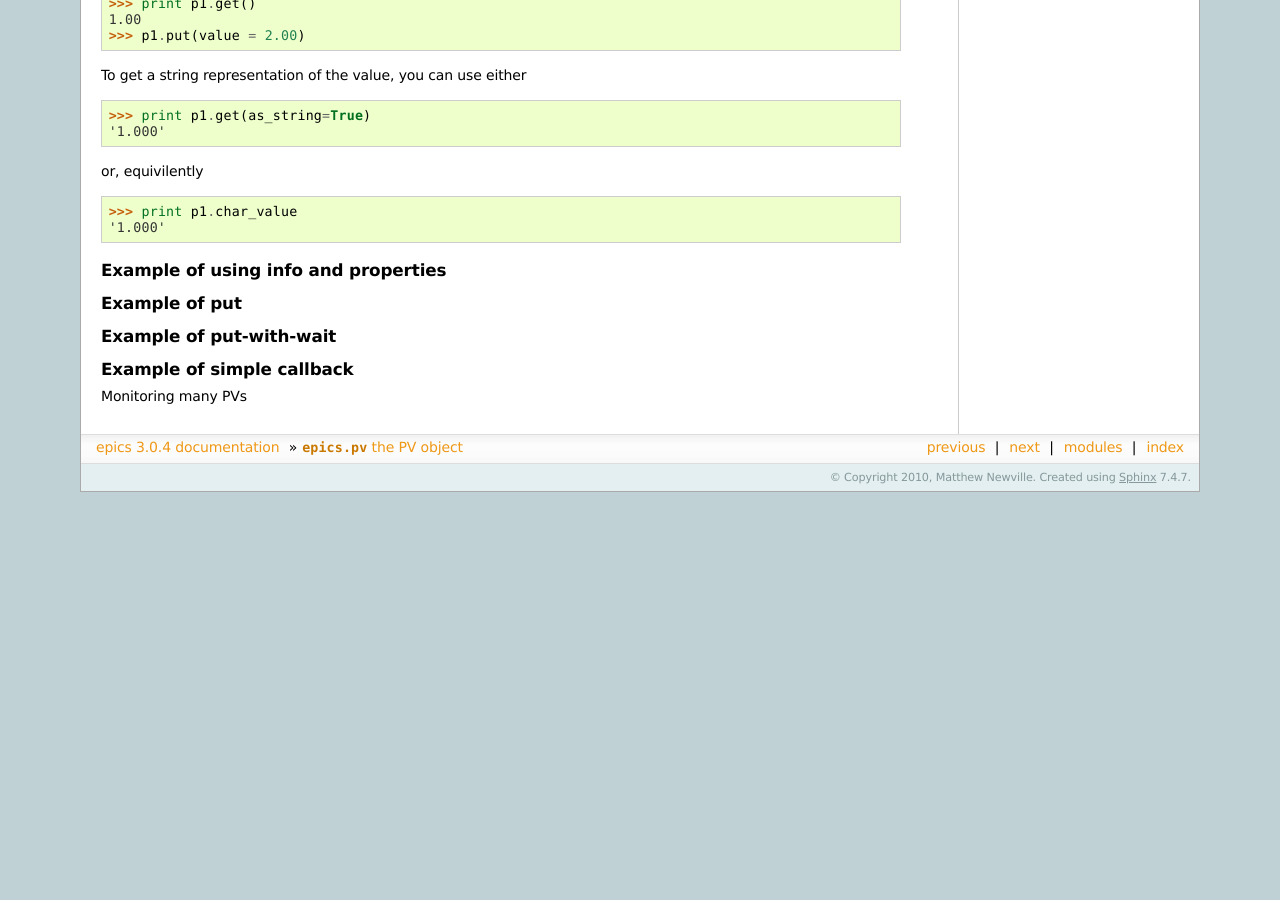
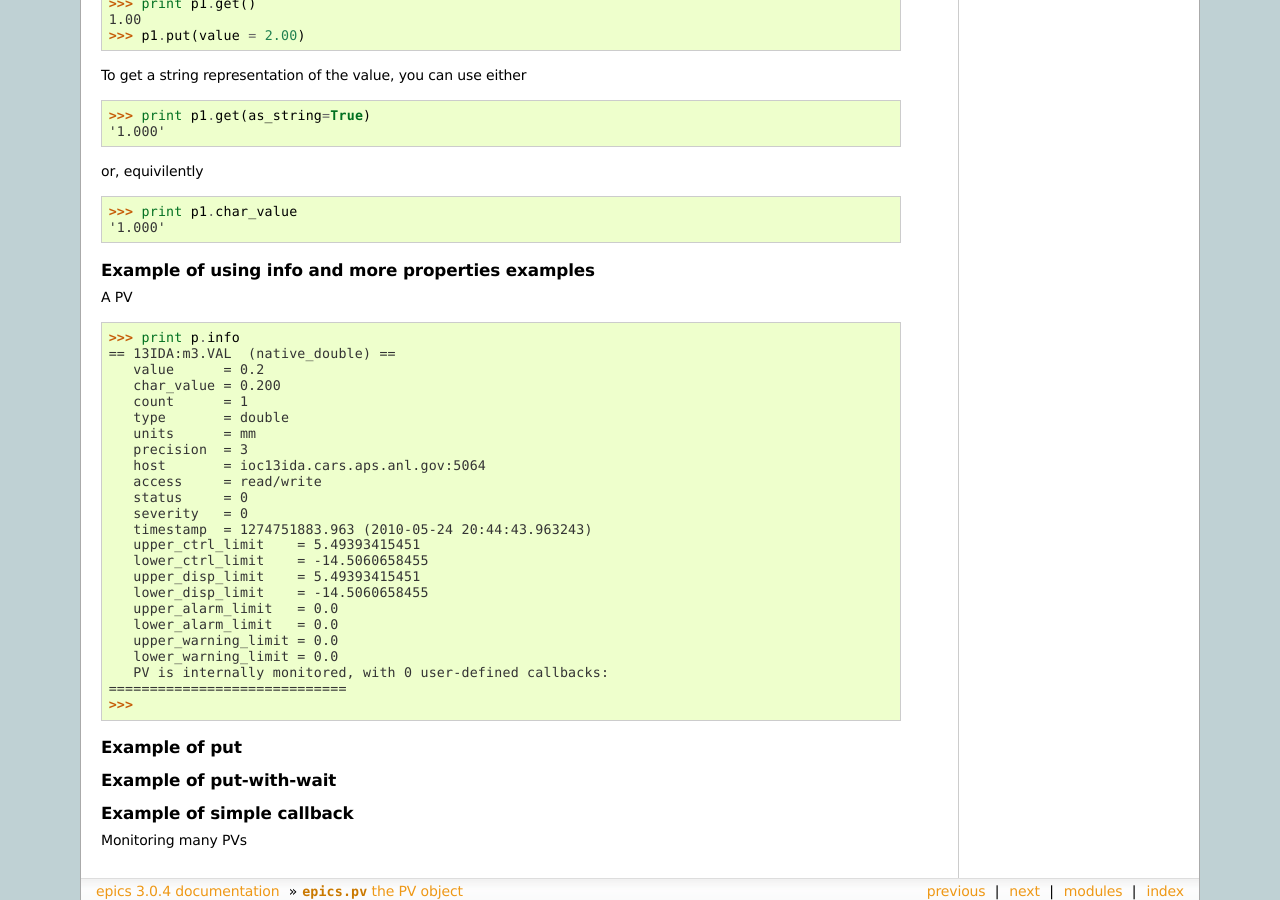
Before and after one commit to pyepics/pyepics, a Sphinx documentation site: the page built from doc/pv.rst, in a window 1280 px wide and 900 px high, scrolled down 6357 px. Built offline with Sphinx 7.4.7, drawn with Linux system fonts in a browser that asks for light colours; formulas are drawn with MathJax 3; cross-references to code outside the pages are shown as plain code; the version number is read from the project's files by our own code; before the commit the page ends 6849 px from its top, so only the background shows below that; some of the changed text lies outside the part shown.

Commit message:
git-svn-id: http://millenia.cars.aps.anl.gov/svn/pyepics3@173 ac7fc886-e22a-4fb8-a9e7-517b44086b78

```diff
--- a/doc/pv.rst
+++ b/doc/pv.rst
@@ -457,8 +457,35 @@ or, equivilently
    '1.000'
 
 
-Example of using info and properties
-~~~~~~~~~~~~~~~~~~~~~~~~~~~~~~~~~~~~
+Example of using info and more properties examples
+~~~~~~~~~~~~~~~~~~~~~~~~~~~~~~~~~~~~~~~~~~~~~~~~~~~
+
+A PV
+
+>>> print p.info
+== 13IDA:m3.VAL  (native_double) ==
+   value      = 0.2
+   char_value = 0.200
+   count      = 1
+   type       = double
+   units      = mm
+   precision  = 3
+   host       = ioc13ida.cars.aps.anl.gov:5064
+   access     = read/write
+   status     = 0
+   severity   = 0
+   timestamp  = 1274751883.963 (2010-05-24 20:44:43.963243)
+   upper_ctrl_limit    = 5.49393415451
+   lower_ctrl_limit    = -14.5060658455
+   upper_disp_limit    = 5.49393415451
+   lower_disp_limit    = -14.5060658455
+   upper_alarm_limit   = 0.0
+   lower_alarm_limit   = 0.0
+   upper_warning_limit = 0.0
+   lower_warning_limit = 0.0
+   PV is internally monitored, with 0 user-defined callbacks:
+=============================
+>>>
 
 Example of put
 ~~~~~~~~~~~~~~~~
```
Also changed, not shown: 1 other file.
